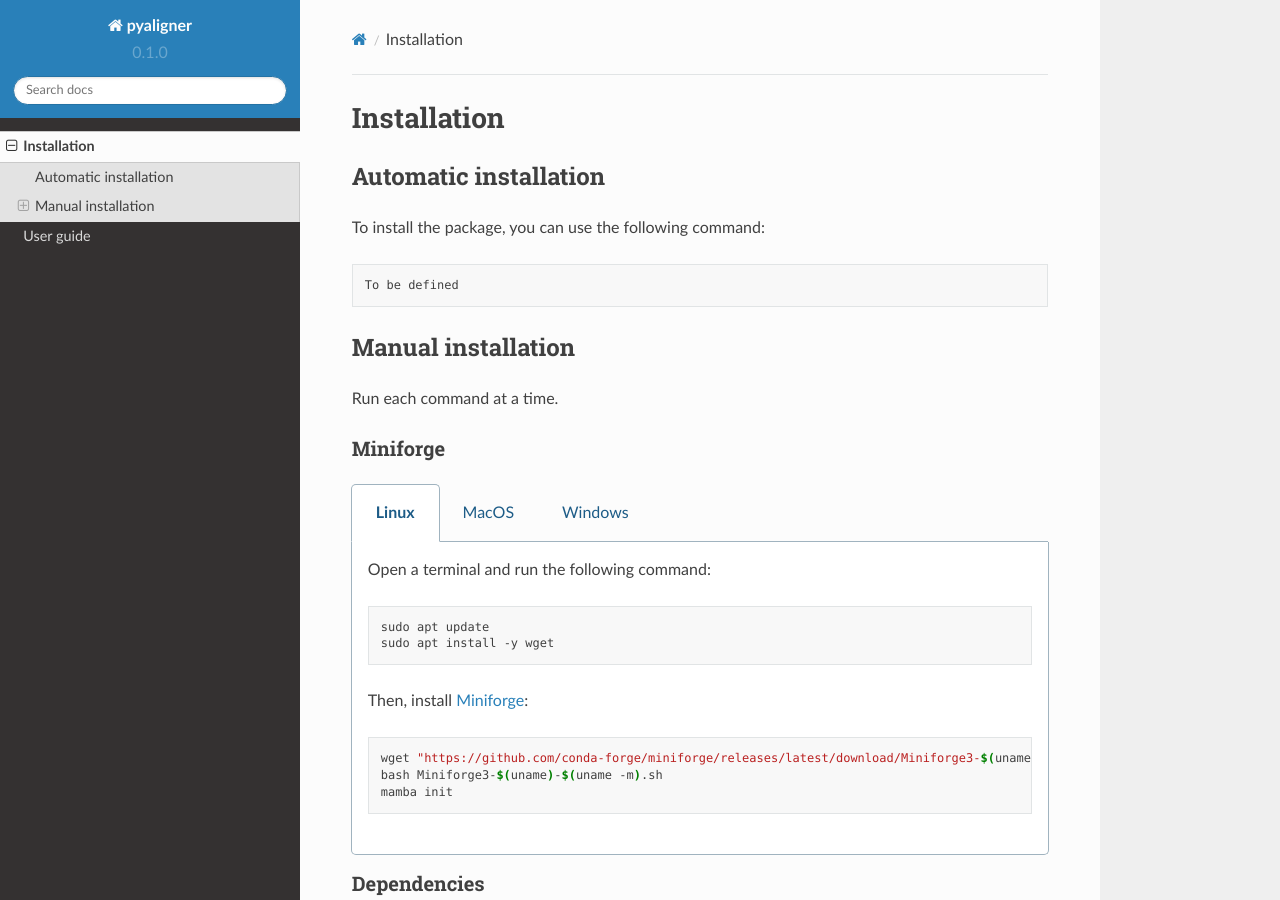
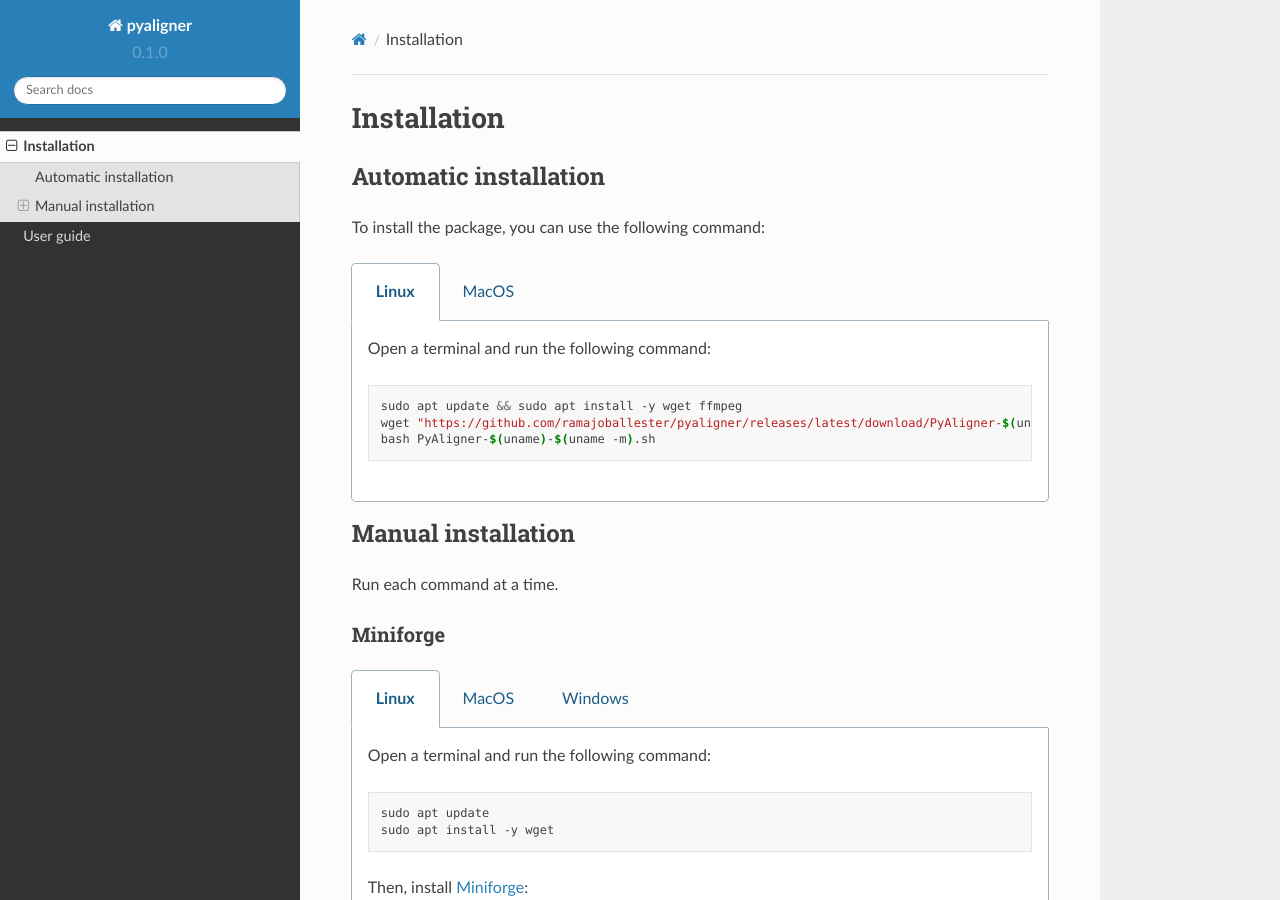
Before and after one commit to ramajoballester/pyaligner, a Sphinx documentation site: the page built from docs/source/install.rst, in a window 1280 px wide and 900 px high. Built offline with Sphinx 7.4.7 and the Read the Docs theme 2.0.0, drawn with Linux system fonts in a browser that asks for light colours.

Commit message:
Add installation scripts

```diff
--- a/docs/source/install.rst
+++ b/docs/source/install.rst
@@ -6,9 +6,26 @@
 
 To install the package, you can use the following command:
 
-.. code-block:: bash
+.. tabs::
 
-   To be defined
+   .. group-tab:: Linux
+      Open a terminal and run the following command:
+
+      .. code-block:: bash
+
+         sudo apt update && sudo apt install -y wget ffmpeg
+         wget "https://github.com/ramajoballester/pyaligner/releases/latest/download/PyAligner-$(uname)-$(uname -m).sh"
+         bash PyAligner-$(uname)-$(uname -m).sh
+
+
+   .. group-tab:: MacOS
+      Open a terminal and run the following command:
+
+      .. code-block:: bash
+
+         brew update && brew install -y wget ffmpeg
+         wget "https://github.com/ramajoballester/pyaligner/releases/latest/download/PyAligner-$(uname)-$(uname -m).sh"
+         bash PyAligner-$(uname)-$(uname -m).sh
 
 
 Manual installation
--- a/pyproject.toml
+++ b/pyproject.toml
@@ -48,6 +48,7 @@
     'ipykernel',
     # 'pyqt',
     'twine',
+    'build',
 ]
 
 docs = [
```
Also changed, not shown: 3 other files.
